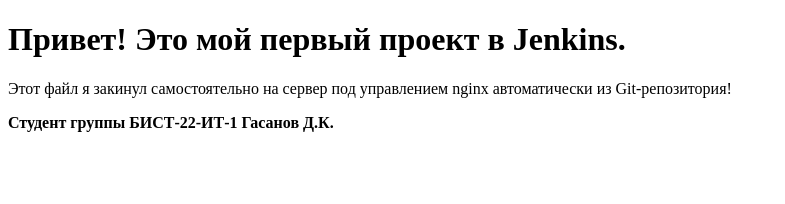
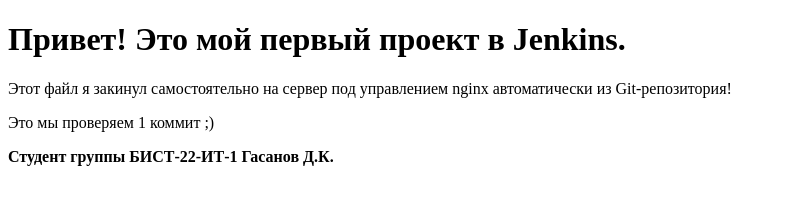
Before and after one commit to gazonokosilka/devops-lab5-gasanov-d, a plain HTML site: page index.html in a window 1280 px wide. Shown: the whole page, without its empty margins (0-785 px from the left). Drawn offline with Linux system fonts and the light colour scheme.

Commit message:
add new str

```diff
--- a/index.html
+++ b/index.html
@@ -7,6 +7,7 @@
 <body>
     <h1>Привет! Это мой первый проект в Jenkins.</h1>
     <p>Этот файл я закинул самостоятельно на сервер под управлением nginx автоматически из Git-репозитория!</p>
+    <p>Это мы проверяем 1 коммит ;)</p>
     <p><strong>Студент группы БИСТ-22-ИТ-1 Гасанов Д.К.</strong></p>
 </body>
 </html>
```
